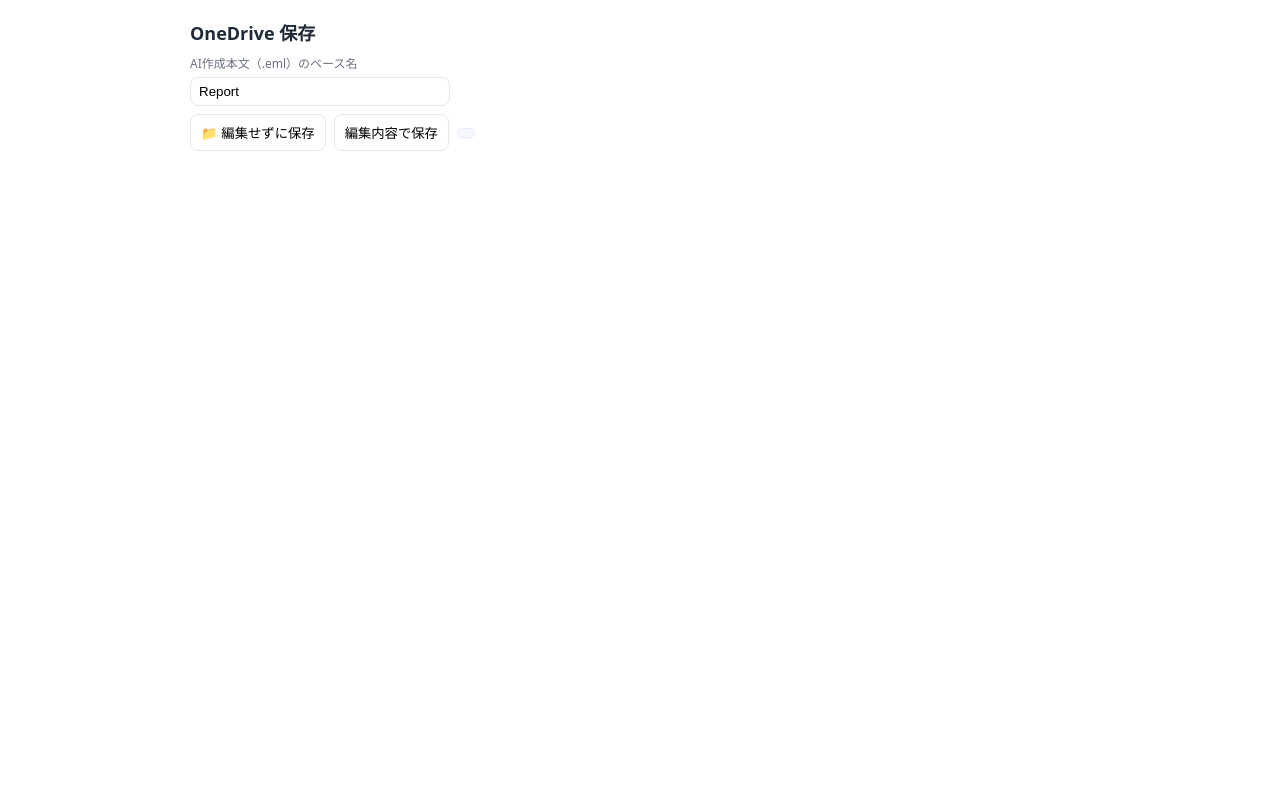
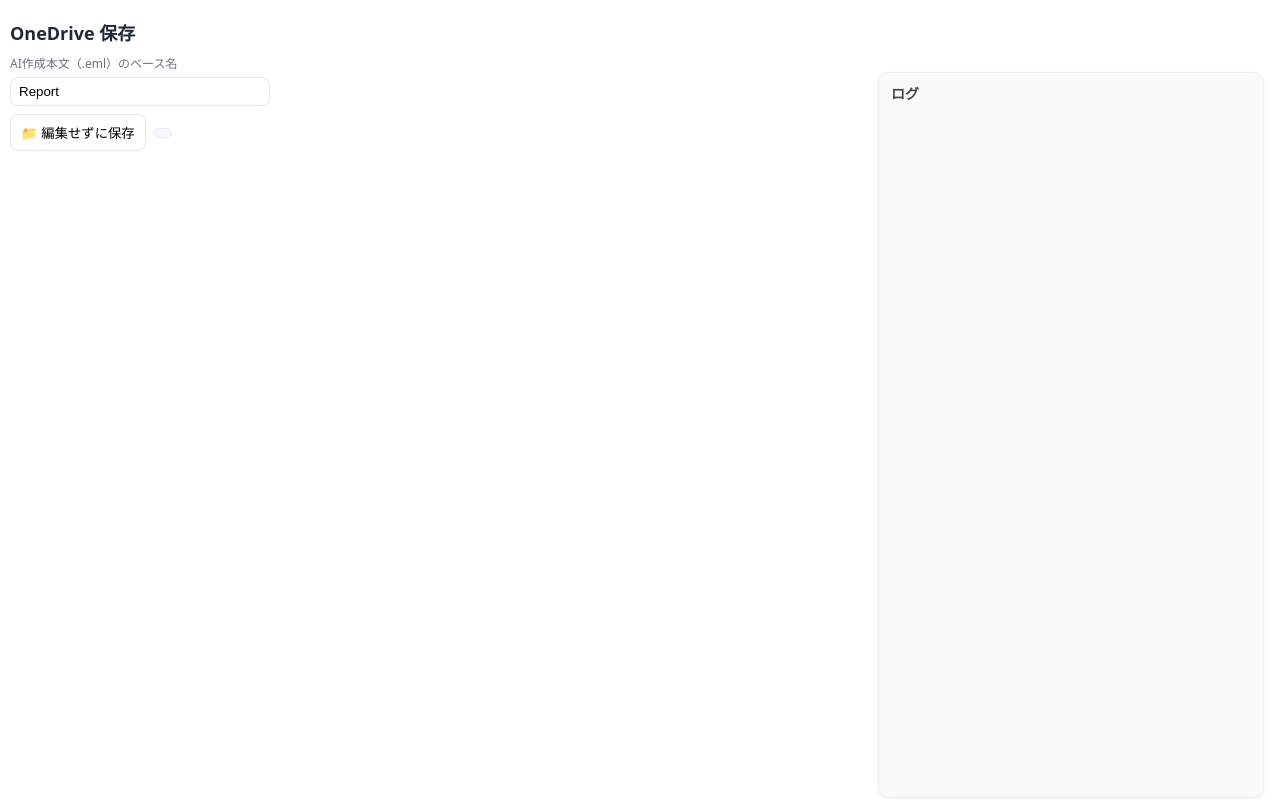
Before and after one commit to miyasaka-t/ai-az-monolith, a Flask app: page /front in a window 1280 px wide. Run offline with Flask 3, Linux system fonts and the light colour scheme; data that the repository does not hold is empty.

Commit message:
変更内容を説明するメッセージ

```diff
--- a/templates/onedrive.html
+++ b/templates/onedrive.html
@@ -122,8 +122,24 @@
 
 
 /* === Right Sidebar Log Panel === */
-
-
+body.with-log-sidebar{padding-right: 380px;}
+.log-sidebar{
+  position: fixed;
+  top: 72px;            /* leave space for page header */
+  right: 16px;
+  width: 360px;
+  height: calc(100vh - 96px);
+  overflow: auto;
+  background:#fafafa;
+  border:1px solid #eee;
+  border-radius: 10px;
+  box-shadow: 0 2px 10px rgba(0,0,0,0.04);
+  padding: 10px 12px;
+  z-index: 10;
+  display:flex;
+  flex-direction:column;
+  gap:8px;
+}
 .log-sidebar h3{
   margin: 0;
   font-size: 14px;
@@ -160,12 +176,11 @@
 <!-- 操作 -->
 <div class="row">
   <button id="openPicker">📁 編集せずに保存</button>
-        <button id="btnComposeSaveTop" class="btn btn-primary">編集内容で保存</button>
-
   <span id="pickedHint" class="pill"></span>
 </div>
 
-
+<h3>ログ</h3>
+<pre id="log"></pre>
 
 <!-- 自前フォルダピッカー -->
 <div id="picker" class="picker-backdrop" style="display:none" role="dialog" aria-modal="true">
@@ -915,8 +930,8 @@ async function uploadDirectTicket(endpointPeek, endpointUpload, ticketId, attach
     </details>
   </div>
   <div style="margin-top:10px;display:flex;gap:8px;">
-        <!-- 下の編集内容で保存ボタンは上段へ移設のため削除 -->
-</div>
+    <button type="button" id="btnComposeSave">編集内容で保存</button>
+  </div>
 </section>
 
 <script>
@@ -1096,6 +1111,8 @@ document.addEventListener('DOMContentLoaded', () => {
 
     // Append sidebar to body and adjust padding
     document.body.appendChild(side);
+    document.body.classList.add('with-log-sidebar');
+
     // Remove the inline heading placeholder if it exists
     if (logHeading) logHeading.remove();
 
```
